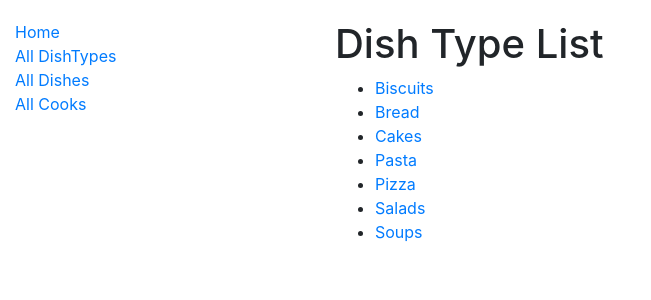
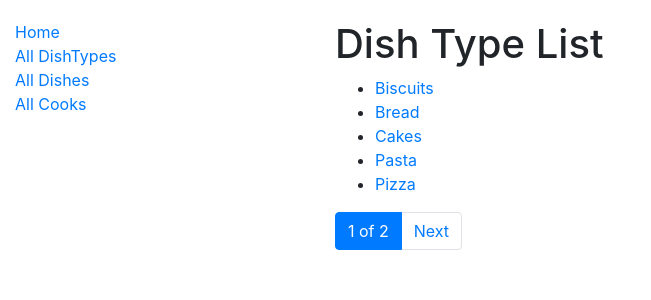
Before and after one commit to irina957/restaurant-kitchen-manager, a Django app: page /dish-types/ in a window 1280 px wide. Shown: the top 300 px of the page, without its empty margins (0-651 px from the left). Run offline with Django 5.2, Linux system fonts and the light colour scheme; data comes from the database, SQL or seed files in the repository.

Commit message:
feat(views, templates): add pagination for DishList, DishTypeList, and CookList

```diff
--- a/kitchen/views.py
+++ b/kitchen/views.py
@@ -18,15 +18,18 @@ class DishTypeListView(generic.ListView):
     model = DishType
     template_name = "kitchen/dish_type_list.html"
     context_object_name = "dish_type_list"
+    paginate_by = 5
 
 
 class DishListView(generic.ListView):
     model = Dish
     queryset = Dish.objects.select_related("dish_type")
+    paginate_by = 5
 
 
 class CookListView(generic.ListView):
     model = Cook
+    paginate_by = 5
 
 
 class DishDetailView(generic.DetailView):
--- a/templates/base.html
+++ b/templates/base.html
@@ -23,6 +23,9 @@
     <div class="col-sm-9">
       {% block content %}
       {% endblock %}
+    {% block pagination %}
+      {% include "includes/pagination.html" %}
+    {% endblock %}
     </div>
   </div>
 
--- /dev/null
+++ b/templates/includes/pagination.html
@@ -0,0 +1,11 @@
+{% if is_paginated %}
+  <ul class="pagination">
+  {% if page_obj.has_previous %}
+    <li class="page-item"><a class="page-link" href="?page={{ page_obj.previous_page_number }}">Prev</a></li>
+    {% endif %}
+  <li class="page-item active"><span class="page-link">{{ page_obj.number }} of {{ paginator.num_pages }}</span></li>
+  {% if page_obj.has_next %}
+    <li class="page-item"><a class="page-link" href="?page={{ page_obj.next_page_number }}">Next</a></li>
+    {% endif %}
+  </ul>
+{% endif %}
```
